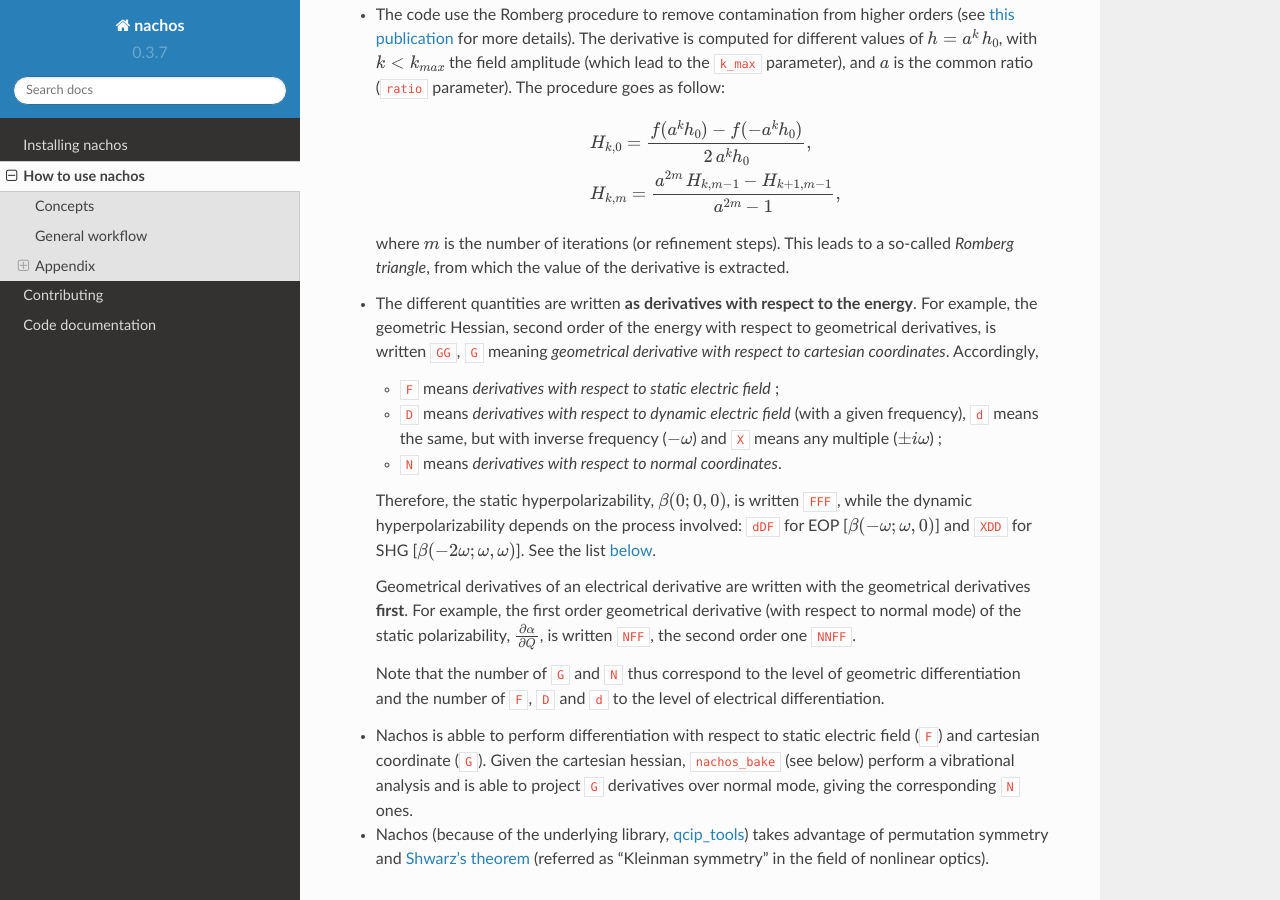
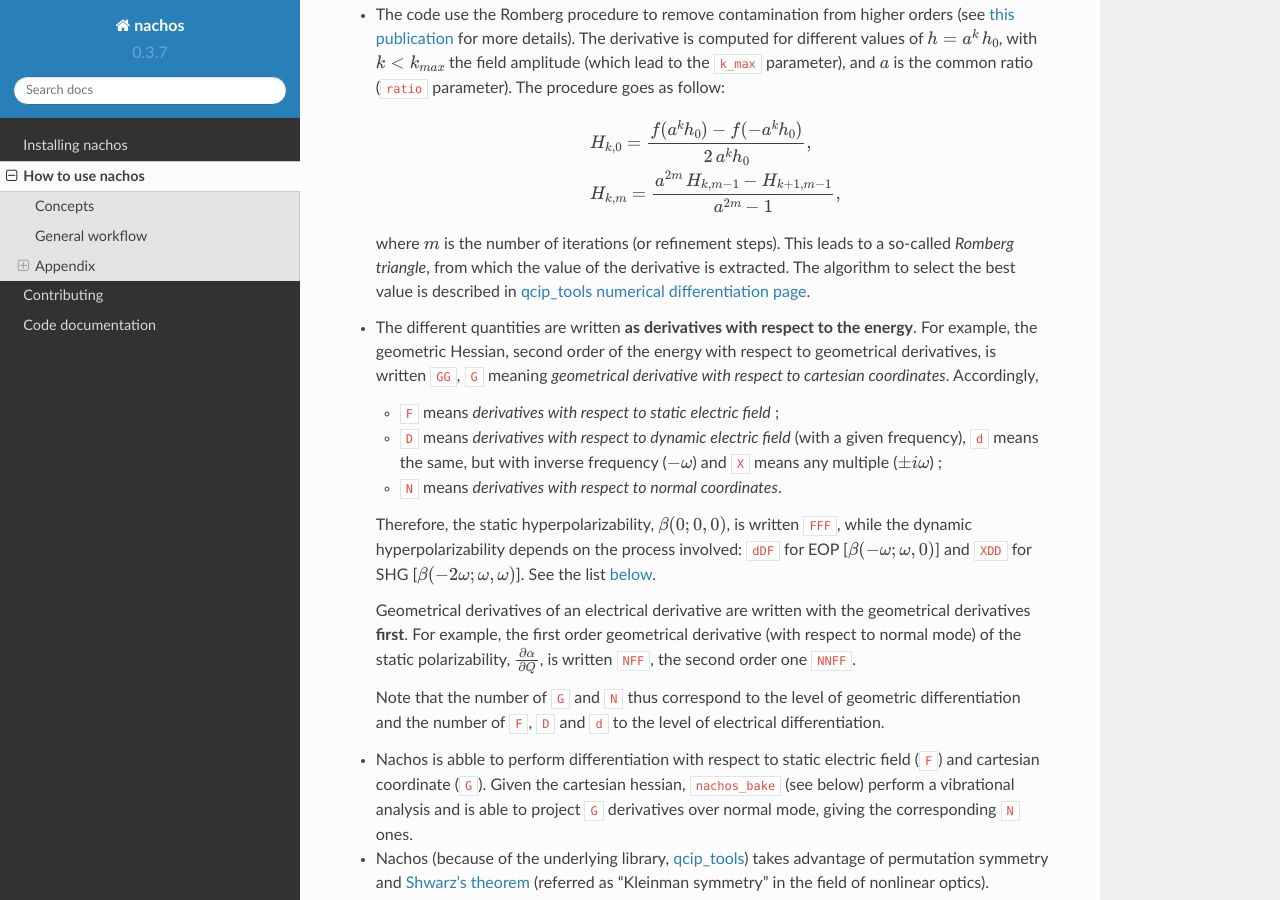
Before and after one commit to pierre-24/nachos, a Sphinx documentation site: the page built from docs/use.rst, in a window 1280 px wide and 900 px high, scrolled down 402 px. Built offline with Sphinx 7.4.7 and the Read the Docs theme 2.0.0, drawn with Linux system fonts in a browser that asks for light colours.

Commit message:
add link

```diff
--- a/docs/use.rst
+++ b/docs/use.rst
@@ -27,6 +27,7 @@ Concepts
 
    where :math:`m` is the number of iterations (or refinement steps).
    This leads to a so-called *Romberg triangle*, from which the value of the derivative is extracted.
+   The algorithm to select the best value is described in `qcip_tools numerical differentiation page <https://pierre-24.github.io/qcip_tools/code-documentation/numerical_differentiation.html>`_.
 
 +  The different quantities are written **as derivatives with respect to the energy**.
    For example, the geometric Hessian, second order of the energy with respect to geometrical derivatives, is written ``GG``, ``G`` meaning *geometrical derivative with respect to cartesian coordinates*.
```
